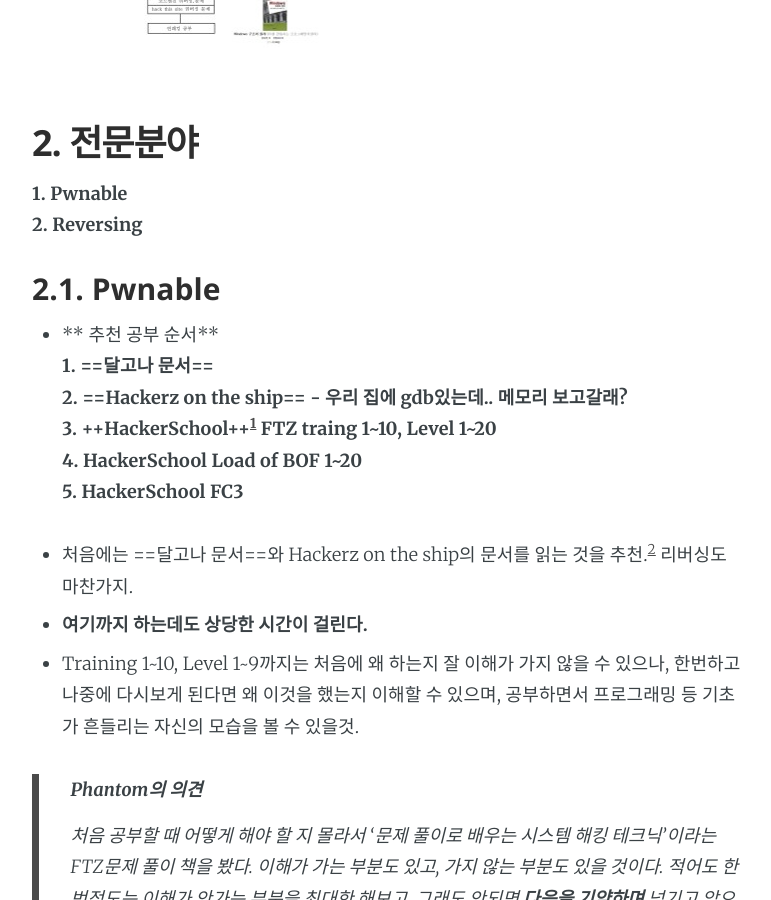
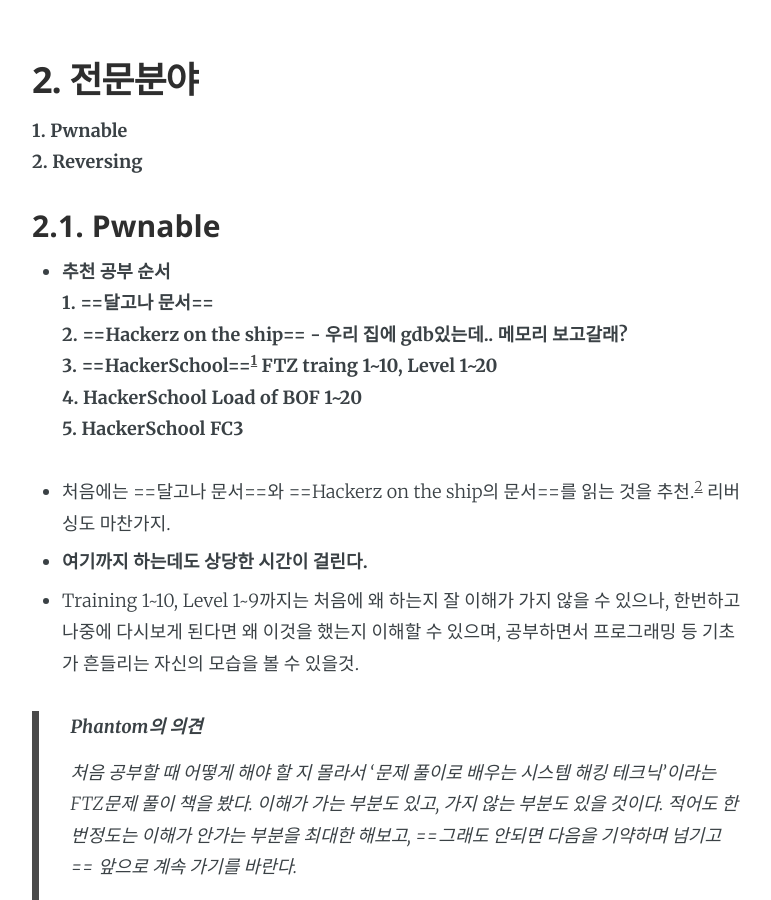
Before and after one commit to tabriz83/umbrain, a Jekyll site: the page built from _posts/2017-01-21-System_Hacking_Study_Guide_for_Beginner.md, in a window 1280 px wide and 900 px high, scrolled down 2162 px. Shown: the whole window, without its empty margins (253-1024 px from the left). Built offline with Jekyll 4.4.1, drawn with Linux system fonts in a browser that asks for light colours; nearby versions of some CDN libraries; some web fonts are replaced; Markdown is read by kramdown in place of the engine named in the settings; some of the changed text lies outside the part shown.

Commit message:
2017.01.21 Posting

```diff
--- a/_posts/2017-01-21-System_Hacking_Study_Guide_for_Beginner.md
+++ b/_posts/2017-01-21-System_Hacking_Study_Guide_for_Beginner.md
@@ -10,13 +10,13 @@
 logo: 'assets/images/logo.png'
 ---
 
-##초보자를 위한 시스템 해킹 공부 가이드라인 [홍승표 作](https://www.facebook.com/HSPantom)(a.k.a Phantom)
+##초보자를 위한 시스템 해킹 공부 가이드라인 - [홍승표 作](https://www.facebook.com/HSPantom)(a.k.a Phantom)
 ---
-<br>
+<!-- more -->
 ## 1. 기본기
-- **C언어**, 객체 지향언어(C++, JAVA, Python etc...)중 하나 (개념이라도)
-- **리눅스**
-- **네트워크 기초** (네트워크의 개념, 각 패킷의 형태, OSI 7 Layer, 라우터, 스위치 정도만이라도
+- ==C언어==, 객체 지향언어(C++, JAVA, Python etc...)중 하나 (개념이라도)
+- ==리눅스==
+- ==네트워크 기초== (네트워크의 개념, 각 패킷의 형태, OSI 7 Layer, 라우터, 스위치 정도만이라도
 
 - **TechTree 1**
 ![TechTree 1](../assets/Post_Images/tech.png)
@@ -33,29 +33,29 @@
 <br>
 
 ### 2.1. Pwnable
-- ** 추천 공부 순서**
+* **추천 공부 순서**
 **1. ==달고나 문서==**
 **2. ==Hackerz on the ship== - 우리 집에 gdb있는데.. 메모리 보고갈래?**
-**3. ++HackerSchool++[^1] FTZ traing 1~10, Level 1~20**
+**3. ==HackerSchool==[^1] FTZ traing 1~10, Level 1~20**
 **4. HackerSchool Load of BOF 1~20**
 **5. HackerSchool FC3**
 
-
-- 처음에는 ==달고나 문서==와 Hackerz on the ship의 문서를 읽는 것을 추천.[^2] 리버싱도 마찬가지.
+- 처음에는 ==달고나 문서==와 ==Hackerz on the ship의 문서==를 읽는 것을 추천.[^2] 리버싱도 마찬가지.
 - **여기까지 하는데도 상당한 시간이 걸린다.**
 - Training 1~10, Level 1~9까지는 처음에 왜 하는지 잘 이해가 가지 않을 수 있으나, 한번하고 나중에 다시보게 된다면 왜 이것을 했는지 이해할 수 있으며, 공부하면서 프로그래밍 등 기초가 흔들리는 자신의 모습을 볼 수 있을것.
 
 > **Phantom의 의견**
 >
-> 처음 공부할 때 어떻게 해야 할 지 몰라서 '문제 풀이로 배우는 시스템 해킹 테크닉'이라는 FTZ문제 풀이 책을 봤다. 이해가 가는 부분도 있고, 가지 않는 부분도 있을 것이다. 적어도 한번정도는 이해가 안가는 부분을 최대한 해보고, 그래도 안되면 **다음을 기약하며** 넘기고 앞으로 계속 가기를 바란다.
+> 처음 공부할 때 어떻게 해야 할 지 몰라서 '문제 풀이로 배우는 시스템 해킹 테크닉'이라는 FTZ문제 풀이 책을 봤다. 이해가 가는 부분도 있고, 가지 않는 부분도 있을 것이다. 적어도 한번정도는 이해가 안가는 부분을 최대한 해보고, ==그래도 안되면 다음을 기약하며 넘기고== 앞으로 계속 가기를 바란다.
 >
-> FTZ를 풀고 LOB까지? FC3까지는 처음 혼자 해보다 잘 안되면 **풀이를 보고 공부했다. 그리고 다시 풀이를 보지 않고 공부를 했다.**
+> FTZ를 풀고 LOB까지? FC3까지는 처음 혼자 해보다 ==잘 안되면 풀이를 보고 공부했다. 그리고 다시 풀이를 보지 않고 공부를 했다.==
 >
 > 해커스쿨의 각종 문서들과 발표자료 등 필요할 때 매우 자주 찾아보는 것을 추천한다.
 >
 > 그리고 문제풀이 라는 것은 FTZ Level9?부터 익스플로잇 코드까지 작성하는 것을 푸는 것이라 생각하는 것이 좋다.
 
 <br>
+
 - **이후 추천 공부 순서**
 **1. exploit-exercises.com - Nebula, Protostar, Fusion**
 **2. OvertheWire - votex**
@@ -64,6 +64,7 @@
 - 이미 여기까지 할 수 있는 실력이라면 해킹방어대회(CTF)에 참가하면 순위권 안에 들지도 모른다.
 - Phantom이 공부한 책으로는 시스템 해킹 테크닉(FTZ), 해킹 공격의 예술이 Pwnable에는 해당되는 것 같다.
 - 대부분이 문서로 존재한다.
+
 ---
 
 ### 2.2 Reversing
@@ -81,13 +82,13 @@
 >
 > 책을 따라가며 부분부분 이해하며 넘기긴 하는데, 정신을 차리면 영혼이 잠시 마실 나갔다 온 것처럼 기억을 못했고, 어셈블리어 한 줄 한 줄은 알겠는데, 전체적인 흐름이 보이지 않았다.
 >
-> 이런 이유로 리버싱을 자주 포기했었고, 거의 포기했다. **역시 달고나 문서와 Hackerz on the ship의 문서를 읽길 바란다.**
+> 이런 이유로 리버싱을 자주 포기했었고, 거의 포기했다. ==역시 달고나 문서와 Hackerz on the ship의 문서를 읽길 바란다.==
 >
 > 멘토님이 한가지 과제를 주셨는데, Simples.kr Crackme 1~20 1번 Writeup 보고 풀고 1주일 후에 보고서 제출이었다. 진짜 더럽게 이해 안가고 그랬지만 1주일 안에 했다. 그리고 지금, 다시 문제를 푸니 전체적인 개념이 조금이나마 깃들어 있어 혼자 풀기 시작한다. 심지어 아주 쉬운 CTF문제 하나도 혼자 풀었다.
 >
 > 공부한 책으로는 나뭇잎, 방독면 등등 두 세 개 있는 것 같은데 대부분 레퍼런스로 보고 있다.
 >
-> 어셈블리어를 체화 하는 것에는 **핸드레이**(Hand+hex-ray)[^3]가 좋다. C를 어셈으로, 어셈을 C로 풀어보는 것으로, 이것은 개인적인 의견이 아니라 대표님들이, 악성코드 분석 현업에 계신 분들이 말씀해 주신 것을 토대로 하는 이야기다.
+> 어셈블리어를 체화 하는 것에는 ==핸드레이==(Hand+hex-ray)[^3]가 좋다. C를 어셈으로, 어셈을 C로 풀어보는 것으로, 이것은 개인적인 의견이 아니라 대표님들이, 악성코드 분석 현업에 계신 분들이 말씀해 주신 것을 토대로 하는 이야기다.
 >
 > 이정도 할 생각이면 Pwnable이든, Reversing이든 크게 심적으로 힘들지 않을 것이다.
 >
```
